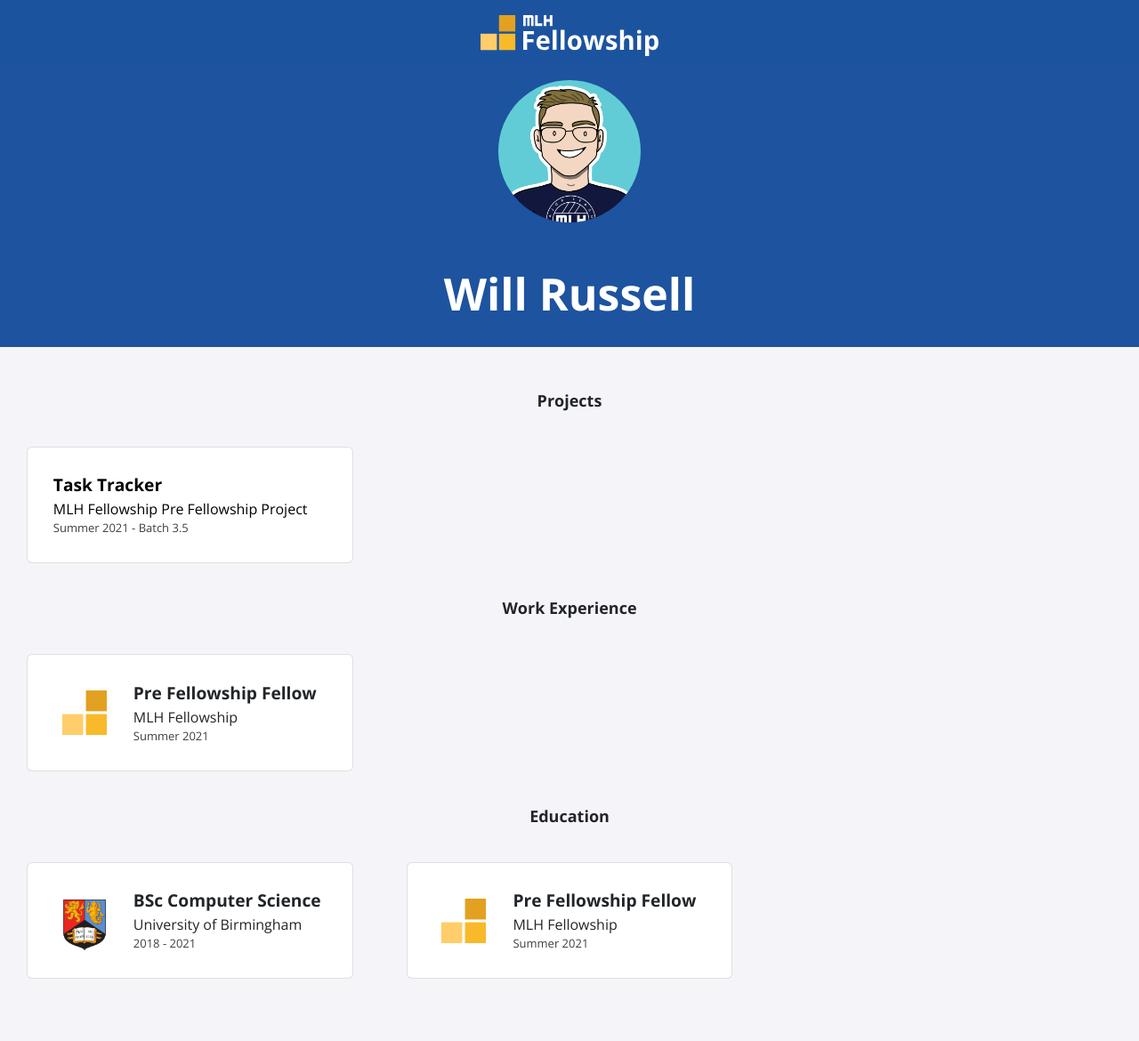
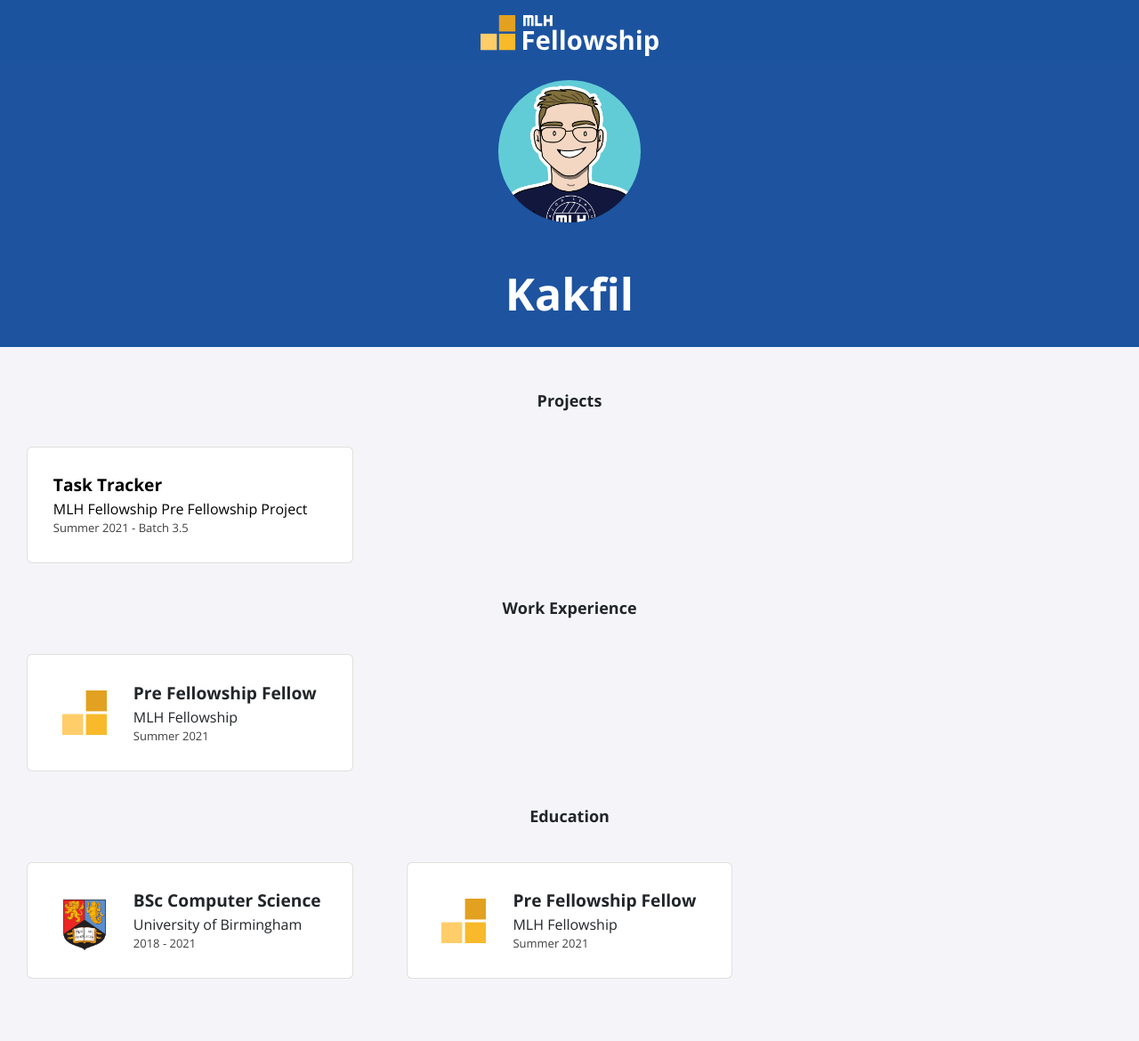
Before and after one commit to Kakfil/Kakfil.github.io, a Jekyll site: the page built from index.html, in a window 1280 px wide. Shown: the whole page at 89% size. Built offline with Jekyll 4.4.1, drawn with Linux system fonts in a browser that asks for light colours; nearby versions of some CDN libraries.

Commit message:
Update _config.yml to include Kakfil

```diff
--- a/_config.yml
+++ b/_config.yml
@@ -1,11 +1,11 @@
-title: "Will Russell"
+title: "Kakfil"
 email: fellowship@mlh.io
 description: >- # this means to ignore newlines until "baseurl:"
   This is my portfolio website!
 baseurl: "/"
-url: "/"
-twitter_username: mlhacks
-github_username:  mlh-fellowship
+url: "https://Kakfil.github.io/"
+twitter_username: Kakfil
+github_username:  Kakfil
 
 sass:
   sass_dir: _sass
```
